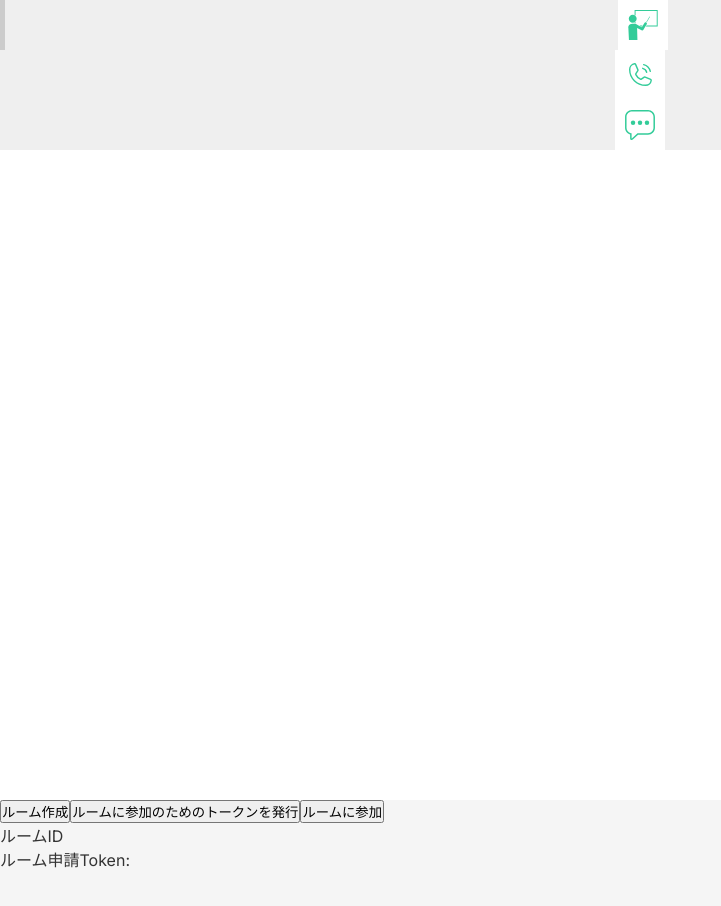
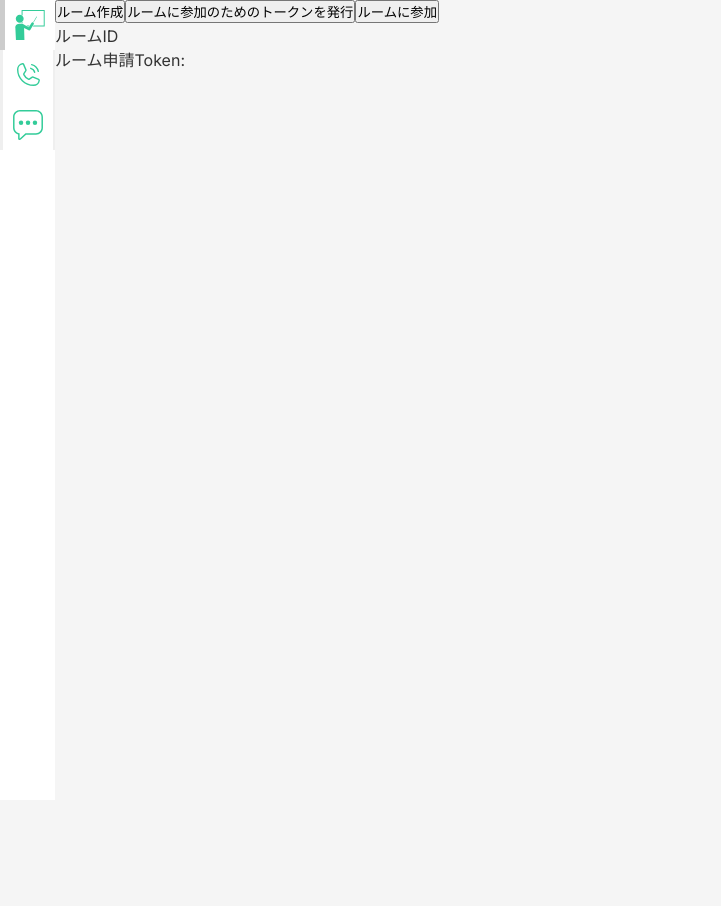
Before and after one commit to Hiroto2002/STECH_TEAM5, a Next.js app in the folder frontend/: page /whiteboard in a window 1280 px wide. Shown: the top 906 px of the page, without its empty margins (0-721 px from the left). After the commit the page ends 871 px from the top, so only its background shows below. Built offline with nearby package versions, Linux system fonts and the light colour scheme.

Commit message:
fix:sidebar

```diff
--- a/frontend/src/app/chat/page.tsx
+++ b/frontend/src/app/chat/page.tsx
@@ -107,7 +107,7 @@ const Chat = ({ searchParams }: { searchParams: { name: string } }) => {
 
   return (
     <div style={{ display: 'flex' }}>
-      <SideBar />
+      <SideBar userName={name} />
       <div
         style={{
           display: 'flex',
--- a/frontend/src/app/videocall/page.tsx
+++ b/frontend/src/app/videocall/page.tsx
@@ -1,10 +1,11 @@
 import React from 'react'
 import { SideBar } from '@/components/SideBar'
 
-const VideoCall = () => {
+const VideoCall = ({ searchParams }: { searchParams: { name: string } }) => {
+  const { name } = searchParams
   return (
     <div>
-      <SideBar />
+      <SideBar userName={name} />
     </div>
   )
 }
--- a/frontend/src/app/whiteboard/_components/WhiteBoard.tsx
+++ b/frontend/src/app/whiteboard/_components/WhiteBoard.tsx
@@ -49,7 +49,7 @@ export default function WhiteBoard() {
   }
 
   return (
-    <>
+    <div>
       <Head>
         <script src="https://sdk.netless.link/white-web-sdk/2.15.16.js"></script>
       </Head>
@@ -69,7 +69,7 @@ export default function WhiteBoard() {
           <div id="whiteboard" style={{ width: '100%', height: '100vh' }}></div>
         </>
       )}
-    </>
+    </div>
   )
 }
 
--- a/frontend/src/app/whiteboard/page.tsx
+++ b/frontend/src/app/whiteboard/page.tsx
@@ -6,11 +6,17 @@ const WhiteBoard = dynamic(() => import('./_components/WhiteBoard'), {
   ssr: false,
 })
 
-export default function Page() {
+export default function Page({
+  searchParams,
+}: {
+  searchParams: { name: string }
+}) {
+  const { name } = searchParams
+
   return (
-    <>
-      <SideBar />
+    <div style={{ display: 'flex' }}>
+      <SideBar userName={name} />
       <WhiteBoard />
-    </>
+    </div>
   )
 }
--- a/frontend/src/components/SideBar.tsx
+++ b/frontend/src/components/SideBar.tsx
@@ -3,7 +3,10 @@ import React from 'react'
 import { useRouter, usePathname } from 'next/navigation'
 import { NAV_BUTTONS } from '@/constant/NAV_BUTTONS'
 
-export const SideBar = () => {
+type Props = {
+  userName: string
+}
+export const SideBar = ({ userName }: Props) => {
   const router = useRouter()
   const IsActive = (pathname: string) => usePathname() === pathname
   const handlePushRouter = (pathname: string) => {
@@ -30,7 +33,7 @@ export const SideBar = () => {
       {sortNav.map((button) => (
         <button
           key={button.title}
-          onClick={() => handlePushRouter(button.href)}
+          onClick={() => handlePushRouter(`${button.href}?name=${userName}`)}
           style={
             IsActive(button.href)
               ? {
```
